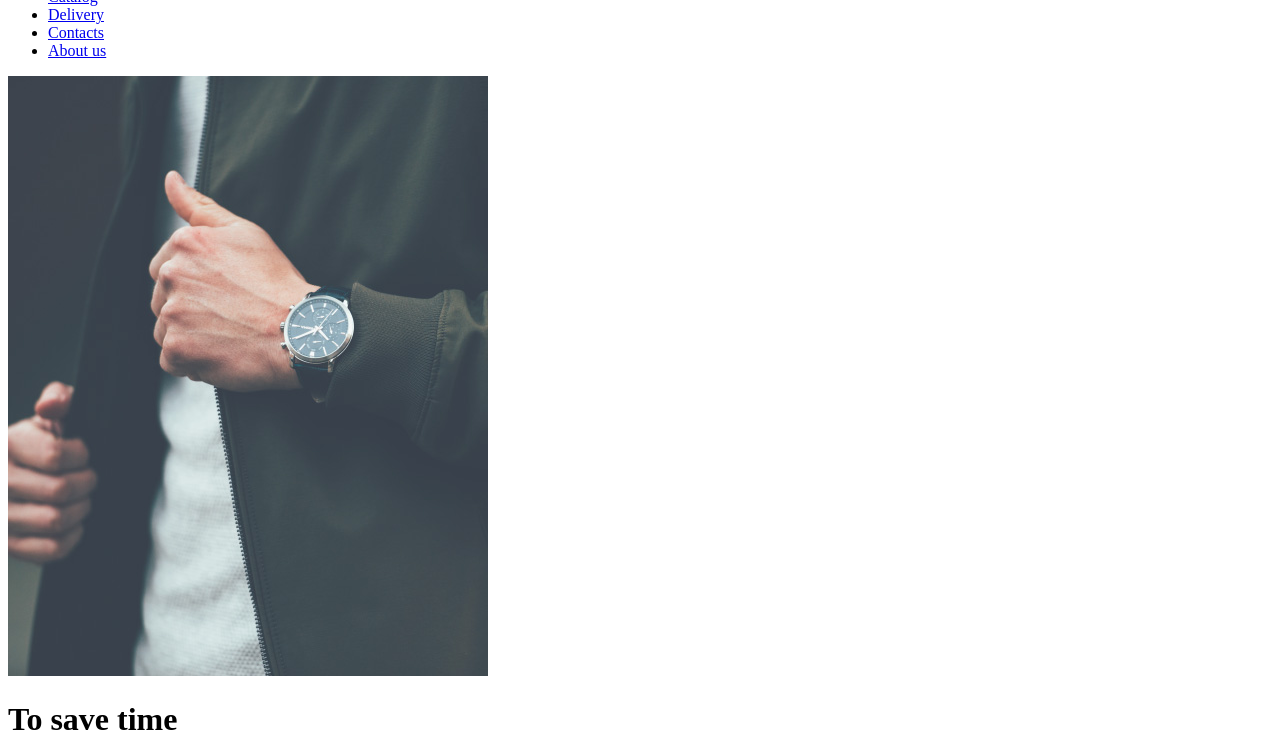
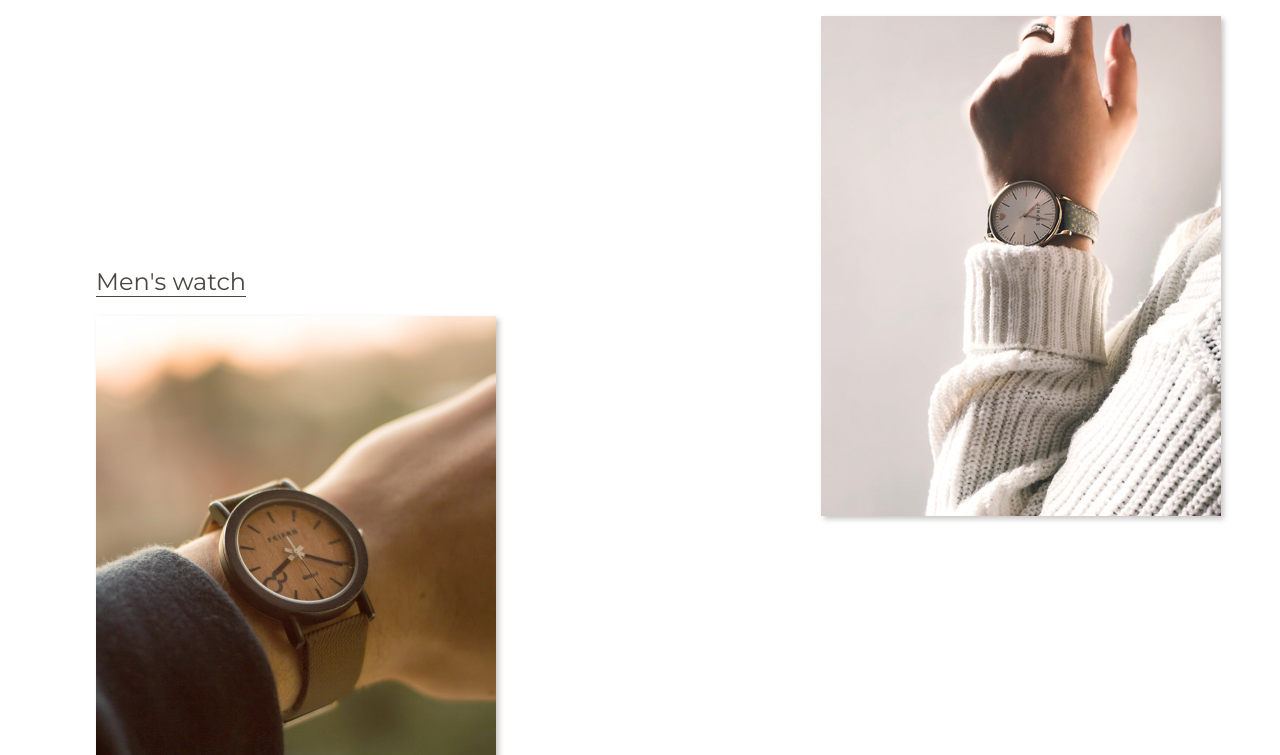
Before and after one commit to anzhelaAbitova/Walters-s-watches, a plain HTML site: page index.html in a window 1280 px wide. Shown: the part 833-1588 px from the top of the page. Drawn offline with Linux system fonts and the light colour scheme.

Commit message:
Update index.html

```diff
--- a/index.html
+++ b/index.html
@@ -5,8 +5,8 @@
 		<meta charset="UTF-8"/>
 		<meta lang="en">
 		<link href="https://fonts.googleapis.com/css?family=Montserrat:100,300,400&display=swap" rel="stylesheet">
-		<link rel="stylesheet" media="only screen and (max-width:640px)" href="css\mobile.css">
-		<link rel="stylesheet" media="only screen and (min-width:640px)" href="css/main.css">
+		<link rel="stylesheet" media="only screen and (max-width:640px)" href="styles/styles_mobile.css">
+		<link rel="stylesheet" media="only screen and (min-width:640px)" href="styles/styles_desktop.css">
 	</head>
 <body>
 	<header>
```
